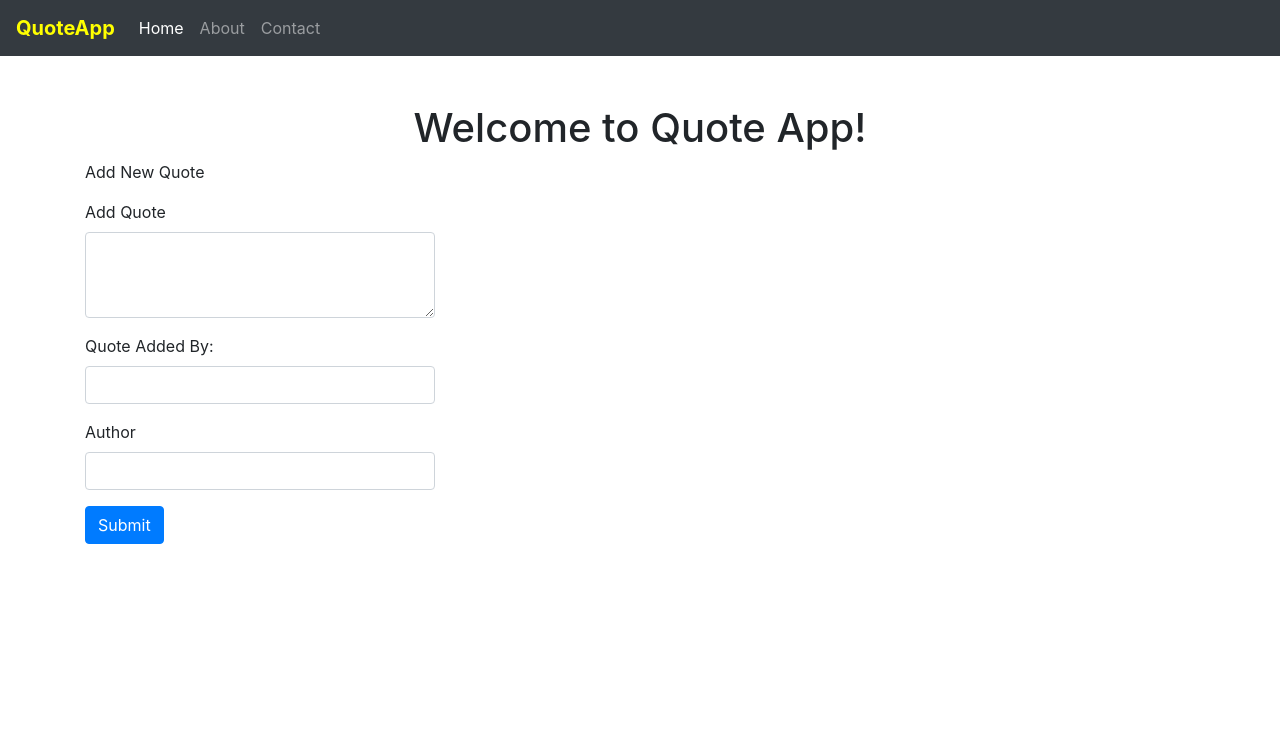
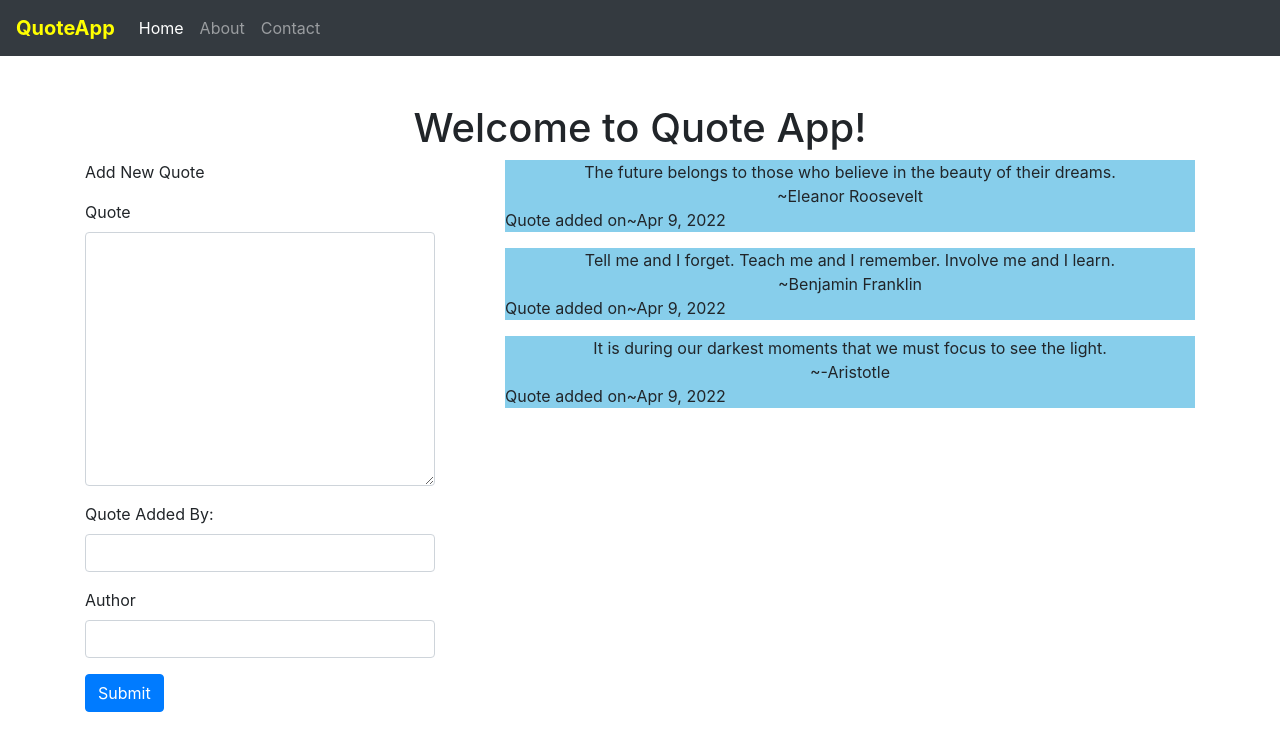
Before and after one commit to chanaiagwata/Quote-App, an Angular app: page / in a window 1280 px wide. Shown: the top 750 px of the page. Built offline with nearby package versions, Linux system fonts and the light colour scheme.

Commit message:
style:add quotes that show on load

```diff
--- a/src/app/quote-form/quote-form.component.html
+++ b/src/app/quote-form/quote-form.component.html
@@ -2,8 +2,8 @@
 <form (ngSubmit)="submitQuote()" #goalForm='ngForm'>
 
   <div class="form-group">
-    <label for="quoteItself">Add Quote</label>
-    <textarea class="form-control" name="newQuotearea" id="newQuotearea" rows="3" required [(ngModel)]="newQuote.quote"
+    <label for="quoteItself">Quote</label>
+    <textarea class="form-control" name="newQuotearea" id="newQuotearea" rows="10" required [(ngModel)]="newQuote.quote"
       #newQuotearea='ngModel'></textarea>
   </div>
   <!-- validate quote iput -->
--- a/src/app/quotes/quotes.component.ts
+++ b/src/app/quotes/quotes.component.ts
@@ -8,9 +8,9 @@ import { Quote } from '../quote';
 // use quote class to get values to be displayed in quotes.component html
 export class QuotesComponent implements OnInit {
   quotes:Quote[] =[
-    // new Quote(1, '', 0, 0, '', '', new Date),
-    // new Quote(2, '', 0, 0, '', '', new Date()),
-    // new Quote(3, '', 0, 0, '', '', new Date()),
+    new Quote(1, 'The future belongs to those who believe in the beauty of their dreams.', 0, 0, 'Titus Kamwira', 'Eleanor Roosevelt', new Date),
+    new Quote(2, 'Tell me and I forget. Teach me and I remember. Involve me and I learn.', 0, 0, 'Elvice Oduor', 'Benjamin Franklin', new Date()),
+    new Quote(3, 'It is during our darkest moments that we must focus to see the light.', 0, 0, 'Anabelle Majiwa', '-Aristotle', new Date()),
   ]
   // condition to highlight quote with highest upvotes
   arr:number[] = this.quotes.map(
```
